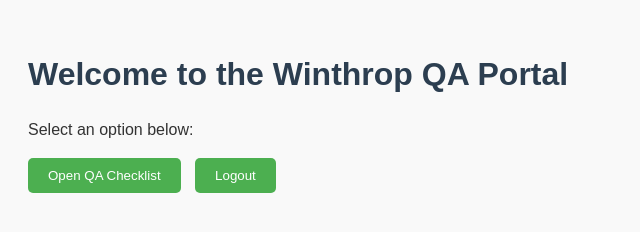
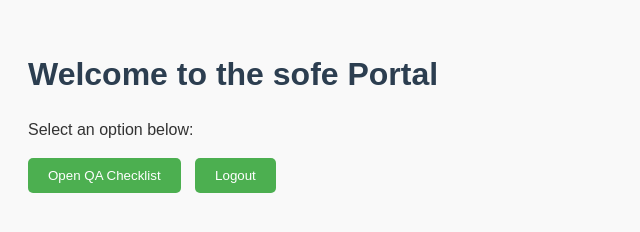
Before and after one commit to CarlosResin/test, a plain HTML site: page home.html in a window 1280 px wide. Shown: the whole page, without its empty margins (0-640 px from the left). Drawn offline with Linux system fonts and the light colour scheme; no server answers.

Commit message:
Update home.html

```diff
--- a/home.html
+++ b/home.html
@@ -2,14 +2,14 @@
 <html lang="en">
 <head>
   <meta charset="UTF-8">
-  <title>Home - Winthrop QA</title>
+  <title>Home -  sofe </title>
   <link rel="stylesheet" href="style.css">
 </head>
 <body>
   <!-- Load protection + logout logic -->
   <script type="module" src="authGuard.js"></script>
 
-  <h1>Welcome to the Winthrop QA Portal</h1>
+  <h1>Welcome to the sofe Portal</h1>
   <p>Select an option below:</p>
 
   <!-- Link to checklist -->
```
